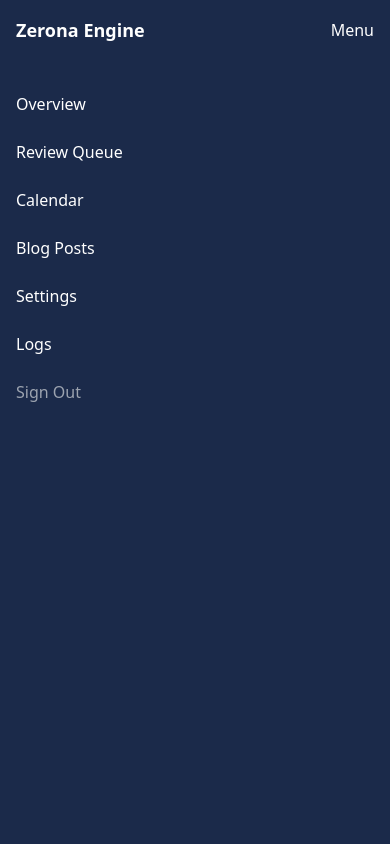
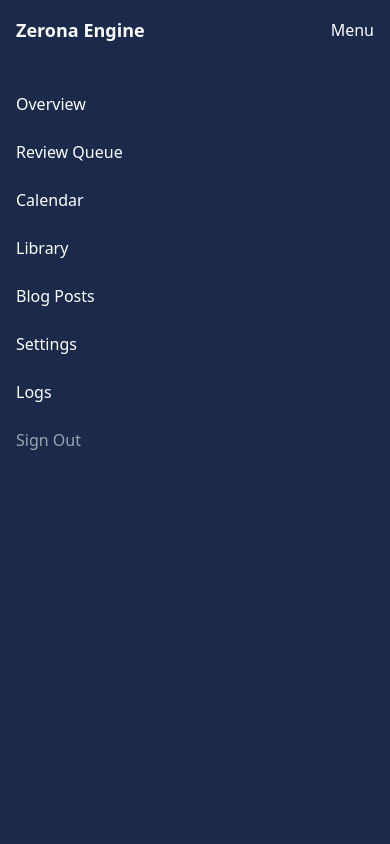
Before and after one commit to philsmith4321-ui/zerona-content-engine, a FastAPI app: template app/templates/logs.html in a window 390 px wide, after a click on "Menu". Run offline with FastAPI, Linux system fonts and the light colour scheme; the template is opened without the code that fills it: most values are stand-ins (such as "Sample title", 1, 10 or a date in 2020); some libraries are stand-ins or nearby versions.

Commit message:
feat: add Library link to sidebar and mobile nav
Co-Authored-By: Claude Opus 4.6 <noreply@anthropic.com>

```diff
--- a/app/templates/base.html
+++ b/app/templates/base.html
@@ -25,6 +25,7 @@
                 <a href="/dashboard" class="block px-6 py-3 text-sm hover:bg-white/10 {% if active == 'dashboard' %}bg-white/10 border-r-2 border-teal{% endif %}">Overview</a>
                 <a href="/dashboard/review" class="block px-6 py-3 text-sm hover:bg-white/10 {% if active == 'review' %}bg-white/10 border-r-2 border-teal{% endif %}">Review Queue</a>
                 <a href="/dashboard/calendar" class="block px-6 py-3 text-sm hover:bg-white/10 {% if active == 'calendar' %}bg-white/10 border-r-2 border-teal{% endif %}">Calendar</a>
+                <a href="/dashboard/library" class="block px-6 py-3 text-sm hover:bg-white/10 {% if active == 'library' %}bg-white/10 border-r-2 border-teal{% endif %}">Library</a>
                 <a href="/dashboard/blog" class="block px-6 py-3 text-sm hover:bg-white/10 {% if active == 'blog' %}bg-white/10 border-r-2 border-teal{% endif %}">Blog Posts</a>
                 <a href="/dashboard/settings" class="block px-6 py-3 text-sm hover:bg-white/10 {% if active == 'settings' %}bg-white/10 border-r-2 border-teal{% endif %}">Settings</a>
                 <a href="/dashboard/logs" class="block px-6 py-3 text-sm hover:bg-white/10 {% if active == 'logs' %}bg-white/10 border-r-2 border-teal{% endif %}">Logs</a>
@@ -44,6 +45,7 @@
                 <a href="/dashboard" class="block py-3 text-white">Overview</a>
                 <a href="/dashboard/review" class="block py-3 text-white">Review Queue</a>
                 <a href="/dashboard/calendar" class="block py-3 text-white">Calendar</a>
+                <a href="/dashboard/library" class="block py-3 text-white">Library</a>
                 <a href="/dashboard/blog" class="block py-3 text-white">Blog Posts</a>
                 <a href="/dashboard/settings" class="block py-3 text-white">Settings</a>
                 <a href="/dashboard/logs" class="block py-3 text-white">Logs</a>
```
